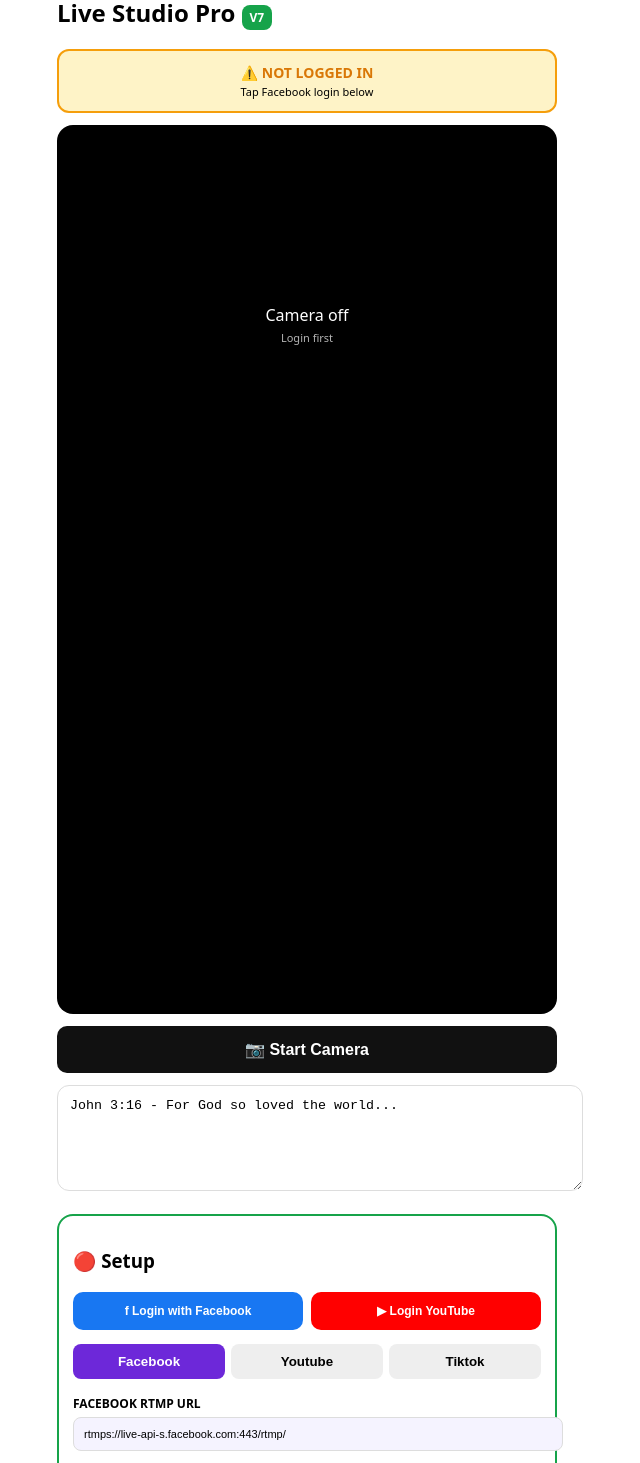
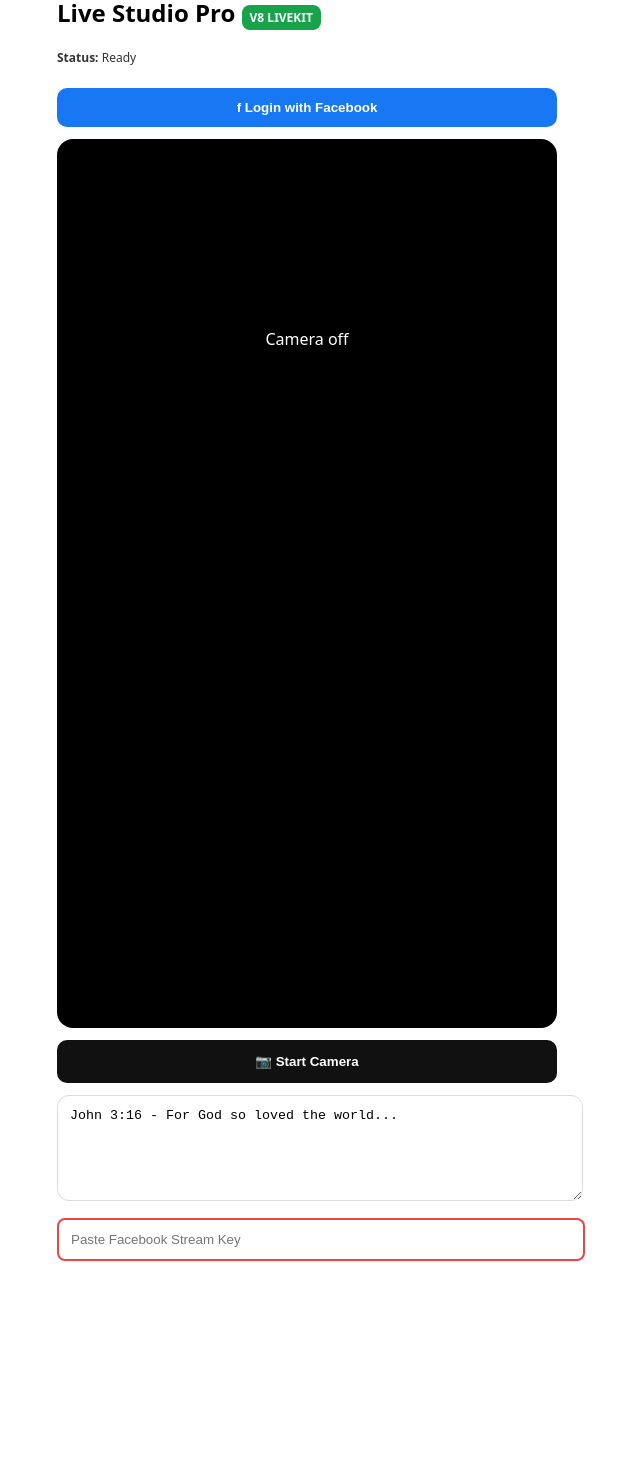
Before and after one commit to lokojagrocerymall/TagLive, a Next.js app: page /live in a window 1280 px wide. Shown: the part 40-1503 px from the top of the page, without its empty margins (333-973 px from the left). After the commit the page ends 1381 px from the top, so only its background shows below. Built offline with nearby package versions, Linux system fonts and the light colour scheme.

Commit message:
Update page.tsx

```diff
--- a/app/live/page.tsx
+++ b/app/live/page.tsx
@@ -1,25 +1,25 @@
-"use client"
+'use client'
 import { useEffect, useRef, useState } from 'react'
-declare global { interface Window { FB: any; google: any } }
+import { Room } from 'livekit-client'
+declare global { interface Window { FB: any } }
+
 export default function Live(){
   const [verse, setVerse] = useState('John 3:16 - For God so loved the world...')
-  const [platform, setPlatform] = useState<'facebook'|'youtube'|'tiktok'>('facebook')
   const [fbKey, setFbKey] = useState('')
-  const [ytKey, setYtKey] = useState('')
-  const [ttKey, setTtKey] = useState('')
   const [isCam, setIsCam] = useState(false)
   const [isLive, setIsLive] = useState(false)
   const [facing, setFacing] = useState<'user'|'environment'>('user')
   const [torch, setTorch] = useState(false)
   const [fbUser, setFbUser] = useState<any>(null)
-  const [ytUser, setYtUser] = useState<any>(null)
+  const [status, setStatus] = useState('Ready')
   const videoRef = useRef<HTMLVideoElement>(null)
   const canvasRef = useRef<HTMLCanvasElement>(null)
   const streamRef = useRef<MediaStream|null>(null)
   const trackRef = useRef<MediaStreamTrack|null>(null)
+  const roomRef = useRef<Room|null>(null)
+  const publishedRef = useRef(false)
 
   useEffect(()=>{
-    const saved = localStorage.getItem('taglive_fbUser'); if(saved){ try{ setFbUser(JSON.parse(saved)) }catch{} }
     const fbAppId = '1337456311621600'
     if(!document.getElementById('fb-sdk')){
       const s = document.createElement('script'); s.id='fb-sdk'; s.src='https://connect.facebook.net/en_US/sdk.js';
@@ -29,99 +29,93 @@
       }
       document.body.appendChild(s)
     }
-    if(!document.getElementById('g-sdk')){ const g=document.createElement('script'); g.id='g-sdk'; g.src='https://accounts.google.com/gsi/client'; document.body.appendChild(g) }
     const f=localStorage.getItem('taglive_fbKey'); if(f) setFbKey(f)
-    const y=localStorage.getItem('taglive_ytKey'); if(y) setYtKey(y)
-    const t=localStorage.getItem('taglive_ttKey'); if(t) setTtKey(t)
   },[])
-  useEffect(()=>{ if(fbKey) localStorage.setItem('taglive_fbKey', fbKey)},[fbKey])
-  useEffect(()=>{ if(ytKey) localStorage.setItem('taglive_ytKey', ytKey)},[ytKey])
-  useEffect(()=>{ if(ttKey) localStorage.setItem('taglive_ttKey', ttKey)},[ttKey])
 
-  const stopCameraHard = ()=>{ try{ if(streamRef.current){ streamRef.current.getTracks().forEach(t=>{try{t.stop()}catch{}}); streamRef.current=null } if(videoRef.current){ try{ videoRef.current.pause(); videoRef.current.srcObject=null }catch{} } trackRef.current=null }catch{}; setIsCam(false); setIsLive(false); setTorch(false) }
+  // DRAW LOOP: Camera + Verse Overlay on canvas
+  useEffect(()=>{
+    let anim:any
+    const draw=()=>{
+      const canvas=canvasRef.current; const video=videoRef.current
+      if(canvas&&video&&isCam&&video.readyState>=2){
+        const ctx=canvas.getContext('2d'); if(ctx){
+          canvas.width=720; canvas.height=1280
+          ctx.filter='brightness(1.3) contrast(1.1)'; ctx.drawImage(video,0,0,canvas.width,canvas.height); ctx.filter='none'
+          const barH=180; ctx.fillStyle='rgba(0,0,0,0.85)'; ctx.fillRect(0,canvas.height-barH,canvas.width,barH)
+          ctx.fillStyle='#fff'; ctx.font='bold 28px sans-serif'; ctx.textAlign='center'
+          const words=verse.match(/.{1,34}(\s|$)/g)||[verse]
+          words.slice(0,3).forEach((line,i)=>{ ctx.fillText(line.trim(), canvas.width/2, canvas.height-barH+50 + i*36) })
+          if(isLive){ ctx.fillStyle='#ef4444'; ctx.beginPath(); ctx.arc(40,40,12,0,Math.PI*2); ctx.fill(); ctx.fillStyle='#fff'; ctx.font='bold 20px sans-serif'; ctx.textAlign='left'; ctx.fillText('LIVE FACEBOOK',65,47) }
+        }
+      }
+      anim=requestAnimationFrame(draw)
+    }
+    draw(); return()=>cancelAnimationFrame(anim)
+  },[isCam, verse, isLive])
+
+  const stopCameraHard=async()=>{ try{ publishedRef.current=false; if(roomRef.current) await roomRef.current.disconnect(); roomRef.current=null; if(streamRef.current){ streamRef.current.getTracks().forEach(t=>t.stop()); streamRef.current=null } if(videoRef.current) videoRef.current.srcObject=null; trackRef.current=null }catch{}; setIsCam(false); setIsLive(false); setTorch(false); setStatus('Stopped') }
+
   const startCamera = async(newFacing=facing)=>{
     try{
-      stopCameraHard(); await new Promise(r=>setTimeout(r, 800))
-      let s:MediaStream|null=null
-      try{ s=await navigator.mediaDevices.getUserMedia({video:{facingMode:newFacing}, audio:true}) }catch{}
-      if(!s) try{ s=await navigator.mediaDevices.getUserMedia({video:true, audio:true}) }catch{}
-      if(!s) try{ s=await navigator.mediaDevices.getUserMedia({video:true, audio:false}) }catch{}
-      if(!s) throw new Error('Camera locked')
+      setStatus('Connecting to LiveKit...')
+      await stopCameraHard(); await new Promise(r=>setTimeout(r,800))
+      const s = await navigator.mediaDevices.getUserMedia({video:{facingMode:newFacing}, audio:true})
       streamRef.current=s; trackRef.current=s.getVideoTracks()[0]
       if(videoRef.current){ videoRef.current.srcObject=s; await videoRef.current.play().catch(()=>{}) }
-      setFacing(newFacing); setIsCam(true)
-    }catch(e:any){ alert(e.message) }
+      setFacing(newFacing)
+
+      // JOIN LIVEKIT ROOM
+      const res = await fetch('/api/token', {method:'POST', body:JSON.stringify({room:'church-service', identity: fbUser?.name||'Pastor'})})
+      const {token, url} = await res.json()
+      const room = new Room(); await room.connect(url, token); roomRef.current=room
+
+      // Publish CANVAS (with verse overlay) + Audio
+      setTimeout(async()=>{
+        const canvas = canvasRef.current; if(!canvas) return
+        const cs = canvas.captureStream(30)
+        const vTrack = cs.getVideoTracks()[0]
+        const aTrack = s.getAudioTracks()[0]
+        if(vTrack) await room.localParticipant.publishTrack(vTrack)
+        if(aTrack) await room.localParticipant.publishTrack(aTrack)
+        publishedRef.current=true
+      },1000)
+
+      setIsCam(true); setStatus('In Studio - Canvas with verse is streaming')
+    }catch(e:any){ alert(e.message); setStatus('Error: '+e.message) }
   }
-  const stopCamera=()=>stopCameraHard()
+
   const toggleCamera=async()=>{ await startCamera(facing==='user'?'environment':'user') }
   const toggleTorch=async()=>{ try{ const t:any=trackRef.current; const c=t?.getCapabilities?.(); if(!c?.torch) return alert('No torch'); await t.applyConstraints({advanced:[{torch:!torch}] as any}); setTorch(!torch)}catch(e:any){ alert(e.message)} }
 
-  const loginFacebook=()=>{
-    if(!window.FB){ alert('Wait...'); return; }
-    if(isCam) stopCameraHard()
-    setTimeout(()=>{ window.FB.login((resp:any)=>{ if(resp.authResponse){ window.FB.api('/me?fields=name,picture', (user:any)=>{ setFbUser(user); localStorage.setItem('taglive_fbUser', JSON.stringify(user)); alert(`✅ Logged in as ${user.name}! Paste Stream Key now!`) }) } }, {scope:'public_profile'}) }, 600)
+  const loginFacebook=()=>{ if(!window.FB) return alert('Wait...'); window.FB.login((resp:any)=>{ if(resp.authResponse){ window.FB.api('/me?fields=name,picture', (u:any)=>{ setFbUser(u); localStorage.setItem('taglive_fbUser', JSON.stringify(u)); alert(`✅ Logged in as ${u.name}`) }) } }, {scope:'public_profile'}) }
+
+  const handleGoLive=async()=>{
+    if(!isCam) return alert('Start Camera first')
+    if(!fbKey) return alert('Paste Facebook Stream Key!')
+    setStatus('Going LIVE to Facebook...')
+    const res = await fetch('/api/start-stream', {method:'POST', body:JSON.stringify({room:'church-service', rtmpUrl:'rtmps://live-api-s.facebook.com:443/rtmp/', streamKey:fbKey})})
+    if(res.ok){ setIsLive(true); setStatus('🔴 LIVE ON FACEBOOK'); localStorage.setItem('taglive_fbKey', fbKey) } else { setStatus('Failed - check Stream Key') }
   }
-  const loginYouTube=()=>{ if(!window.google){ alert('Google loading...'); return; } const client=window.google.accounts.oauth2.initTokenClient({ client_id: process.env.NEXT_PUBLIC_GOOGLE_CLIENT_ID||'YOUR_GOOGLE_ID', scope:'https://www.googleapis.com/auth/youtube https://www.googleapis.com/auth/userinfo.profile', callback: async(tr:any)=>{ const at=tr.access_token; const ch=await fetch('https://www.googleapis.com/youtube/v3/channels?part=snippet&mine=true',{headers:{Authorization:`Bearer ${at}`}}).then(r=>r.json()); const channel=ch.items?.[0]?.snippet; setYtUser({name:channel?.title}); alert(`YouTube ${channel?.title}`) } }); client.requestAccessToken() }
-
-  useEffect(()=>{ let anim:any; const draw=()=>{ const canvas=canvasRef.current; const video=videoRef.current; if(canvas&&video&&isCam&&video.readyState>=2){ const ctx=canvas.getContext('2d'); if(ctx){ canvas.width=720; canvas.height=1280; ctx.filter='brightness(1.3) contrast(1.1)'; ctx.drawImage(video,0,0,canvas.width,canvas.height); ctx.filter='none'; const barH=180; ctx.fillStyle='rgba(0,0,0,0.85)'; ctx.fillRect(0,canvas.height-barH,canvas.width,barH); ctx.fillStyle='#fff'; ctx.font='bold 28px sans-serif'; ctx.textAlign='center'; const words=verse.match(/.{1,34}(\s|$)/g)||[verse]; words.slice(0,3).forEach((line,i)=>{ ctx.fillText(line.trim(), canvas.width/2, canvas.height-barH+50 + i*36) }); if(isLive){ ctx.fillStyle='#ef4444'; ctx.beginPath(); ctx.arc(40,40,12,0,Math.PI*2); ctx.fill(); ctx.fillStyle='#fff'; ctx.font='bold 20px sans-serif'; ctx.textAlign='left'; ctx.fillText(`LIVE ${platform.toUpperCase()}`,65,47) } } } anim=requestAnimationFrame(draw) }; draw(); return()=>cancelAnimationFrame(anim) },[isCam, verse, isLive, platform])
-
-  const getKeys=()=>{ if(platform==='facebook') return {url:'rtmps://live-api-s.facebook.com:443/rtmp/', key:fbKey}; if(platform==='youtube') return {url:'rtmp://a.rtmp.youtube.com/live2', key:ytKey}; return {url:'rtmp://push-va.tiktok.com/live/', key:ttKey} }
-  const {url, key}=getKeys()
-  const handleGoLive=async()=>{ if(!isCam) return alert('Start Camera first'); if(!key) return alert(`Paste ${platform} Stream Key! Go to facebook.com/live/producer to get it`); setIsLive(true); try{ await fetch('/api/live',{method:'POST', headers:{'Content-Type':'application/json'}, body:JSON.stringify({platform, rtmpUrl:url, streamKey:key})}); alert(`🔴 LIVE on ${platform.toUpperCase()}! Check your Facebook!`) }catch(e:any){ setIsLive(false); alert(e.message) } }
 
   return (
     <div style={{padding:16, maxWidth:500, margin:'0 auto', paddingBottom:80}}>
-      <h2 style={{fontWeight:900, fontSize:24}}>Live Studio Pro <span style={{fontSize:12, background:'#16a34a', color:'#fff', padding:'4px 8px', borderRadius:8}}>V7</span></h2>
-
-      {/* BIG LOGIN STATUS BANNER - NEW */}
-      {fbUser? (
-        <div style={{background:'#dcfce7', border:'2px solid #16a34a', padding:12, borderRadius:12, marginTop:12, textAlign:'center'}}>
-          <div style={{fontWeight:900, color:'#16a34a', fontSize:16}}>✅ LOGGED IN AS {fbUser.name}</div>
-          <div style={{fontSize:11, color:'#333', marginTop:4}}>App ID: 1337456311621600 | Ready to go live!</div>
-          <button onClick={()=>{ localStorage.removeItem('taglive_fbUser'); setFbUser(null); }} style={{marginTop:8, fontSize:11, padding:'4px 8px', borderRadius:6, border:'1px solid #ccc', background:'#fff'}}>Logout</button>
-        </div>
-      ) : (
-        <div style={{background:'#fef3c7', border:'2px solid #f59e0b', padding:12, borderRadius:12, marginTop:12, textAlign:'center'}}>
-          <div style={{fontWeight:900, color:'#d97706', fontSize:14}}>⚠️ NOT LOGGED IN</div>
-          <div style={{fontSize:11, marginTop:2}}>Tap Facebook login below</div>
-        </div>
-      )}
-
+      <h2 style={{fontWeight:900, fontSize:24}}>Live Studio Pro <span style={{fontSize:12, background:'#16a34a', color:'#fff', padding:'4px 8px', borderRadius:8}}>V8 LIVEKIT</span></h2>
+      <p style={{fontSize:12, color:'#333'}}><b>Status:</b> {status}</p>
+      {fbUser? <div style={{background:'#dcfce7', padding:10, borderRadius:10, marginTop:10, textAlign:'center', fontWeight:900, color:'#16a34a'}}>✅ LOGGED IN AS {fbUser.name}</div> : <button onClick={loginFacebook} style={{width:'100%', background:'#1877F2', color:'#fff', padding:12, borderRadius:10, fontWeight:900, border:'none', marginTop:10}}>f Login with Facebook</button>}
       <div style={{marginTop:12, background:'#000', borderRadius:16, overflow:'hidden', position:'relative', aspectRatio:'9/16'}}>
-        <video ref={videoRef} muted playsInline autoPlay style={{width:'100%', height:'100%', objectFit:'cover', display: isCam?'block':'none'}} />
-        {!isCam && <div style={{color:'#fff', display:'flex', alignItems:'center', justifyContent:'center', height:400, flexDirection:'column', gap:4}}><span>Camera off</span><span style={{fontSize:11, opacity:0.7}}>{fbUser? `Ready for ${fbUser.name}` : 'Login first'}</span></div>}
-        <canvas ref={canvasRef} style={{position:'absolute', top:0, left:0, width:'100%', height:'100%', objectFit:'cover'}} />
-        {isLive && <div style={{position:'absolute', top:12, left:12, background:'#ef4444', color:'#fff', padding:'6px 12px', borderRadius:20, fontSize:13, fontWeight:900, zIndex:3, animation:'pulse 1s infinite'}}>● LIVE {platform} {isLive?'— TAP STOP TO END':''}</div>}
+        <video ref={videoRef} muted playsInline autoPlay style={{display:'none'}} />
+        {!isCam && <div style={{color:'#fff', display:'flex', alignItems:'center', justifyContent:'center', height:400, flexDirection:'column'}}><span>Camera off</span></div>}
+        <canvas ref={canvasRef} style={{position:'absolute', top:0, left:0, width:'100%', height:'100%', objectFit:'cover', display: isCam?'block':'none'}} />
+        {isLive && <div style={{position:'absolute', top:12, left:12, background:'#ef4444', color:'#fff', padding:'6px 12px', borderRadius:20, fontSize:13, fontWeight:900, zIndex:3}}>● LIVE FACEBOOK</div>}
         {isCam && <div style={{position:'absolute', top:12, right:12, display:'flex', gap:8, zIndex:4}}><button onClick={toggleCamera} style={{background:'rgba(0,0,0,0.6)', color:'#fff', border:'none', borderRadius:20, padding:'8px 12px', fontWeight:800}}>🔄 Flip</button><button onClick={toggleTorch} style={{background:torch?'#fbbf24':'rgba(0,0,0,0.6)', color:torch?'#000':'#fff', border:'none', borderRadius:20, padding:'8px 12px', fontWeight:800}}>{torch?'🔦 On':'🔦'}</button></div>}
       </div>
-
       <div style={{display:'flex', gap:8, marginTop:12}}>
-        {!isCam? <button onClick={()=>startCamera()} style={{flex:1, background:'#111', color:'#fff', padding:14, borderRadius:10, fontWeight:800, border:'none', fontSize:16}}>📷 Start Camera</button>
-        : <><button onClick={toggleCamera} style={{flex:1, background:'#6d28d9', color:'#fff', padding:12, borderRadius:10, fontWeight:800, border:'none'}}>🔄 Switch</button><button onClick={stopCamera} style={{flex:1, background:'#444', color:'#fff', padding:12, borderRadius:10, fontWeight:800, border:'none'}}>Stop Cam</button></>}
+        {!isCam? <button onClick={()=>startCamera()} style={{flex:1, background:'#111', color:'#fff', padding:14, borderRadius:10, fontWeight:800, border:'none'}}>📷 Start Camera</button> : <button onClick={stopCameraHard} style={{flex:1, background:'#444', color:'#fff', padding:12, borderRadius:10, fontWeight:800, border:'none'}}>Stop Cam</button>}
       </div>
-
-      {/* LIVE CONTROL BUTTONS - ALWAYS VISIBLE */}
-      {isCam && (
-        <div style={{display:'flex', gap:8, marginTop:8}}>
-          {!isLive? <button onClick={handleGoLive} style={{flex:1, background:'#16a34a', color:'#fff', padding:14, borderRadius:10, fontWeight:900, border:'none', fontSize:16}}>🔴 START LIVE NOW</button>
-          : <button onClick={()=>setIsLive(false)} style={{flex:1, background:'#ef4444', color:'#fff', padding:14, borderRadius:10, fontWeight:900, border:'none', fontSize:16, animation:'pulse 1s infinite'}}>■ STOP / END LIVE</button>}
-        </div>
-      )}
-
-      <textarea value={verse} onChange={e=>setVerse(e.target.value)} style={{width:'100%', height:80, marginTop:12, padding:12, borderRadius:12, border:'1px solid #ddd'}} />
-      <div style={{marginTop:18, border:'2px solid #16a34a', borderRadius:16, padding:14}}>
-        <h3 style={{fontWeight:800}}>🔴 Setup</h3>
-        <div style={{display:'flex', gap:8, marginTop:10}}>
-          <button onClick={loginFacebook} style={{flex:1, background: fbUser?'#16a34a':'#1877F2', color:'#fff', padding:12, borderRadius:10, fontWeight:900, border:'none', fontSize:12}}>{fbUser? `✓ ${fbUser.name.slice(0,12)}` : 'f Login with Facebook'}</button>
-          <button onClick={loginYouTube} style={{flex:1, background: ytUser?'#16a34a':'#FF0000', color:'#fff', padding:12, borderRadius:10, fontWeight:900, border:'none', fontSize:12}}>{ytUser? `✓ ${ytUser.name.slice(0,12)}` : '▶ Login YouTube'}</button>
-        </div>
-        <div style={{display:'flex', gap:6, marginTop:14}}>{(['facebook','youtube','tiktok'] as const).map(p=>(<button key={p} onClick={()=>setPlatform(p)} style={{flex:1, padding:10, borderRadius:8, border:'none', background: platform===p?'#6d28d9':'#eee', color:platform===p?'#fff':'#000', fontWeight:800, textTransform:'capitalize'}}>{p}</button>))}</div>
-        <div style={{marginTop:12}}><label style={{fontSize:12, fontWeight:700}}>{platform.toUpperCase()} RTMP URL</label><input value={url} readOnly style={{width:'100%', padding:10, borderRadius:8, border:'1px solid #ddd', marginTop:4, fontSize:11, background:'#f5f3ff'}} /><label style={{fontSize:12, fontWeight:700, marginTop:10, display:'block'}}>Stream Key - REQUIRED FOR GO LIVE</label>{platform==='facebook' && <input value={fbKey} onChange={e=>setFbKey(e.target.value)} placeholder="Paste FB key from facebook.com/live/producer" style={{width:'100%', padding:12, borderRadius:8, border: fbKey?'2px solid #16a34a':'2px solid #ef4444', marginTop:4, background:fbUser?'#dcfce7':''}} />} {platform==='youtube' && <input value={ytKey} onChange={e=>setYtKey(e.target.value)} placeholder="YouTube key" style={{width:'100%', padding:10, borderRadius:8, border:'1px solid #ddd', marginTop:4}} />} {platform==='tiktok' && <input value={ttKey} onChange={e=>setTtKey(e.target.value)} placeholder="TikTok manual" style={{width:'100%', padding:10, borderRadius:8, border:'1px solid #ddd', marginTop:4}} />}</div>
-        {!isCam && <p style={{fontSize:11, color:'#ef4444', marginTop:8, fontWeight:700}}>⚠️ Start Camera first, then GO LIVE button will appear above!</p>}
-        {isCam &&!key && <p style={{fontSize:11, color:'#ef4444', marginTop:8, fontWeight:700}}>⚠️ Paste Stream Key! Get it at facebook.com/live/producer on computer</p>}
-        <button onClick={handleGoLive} style={{width:'100%', marginTop:12, background: isLive?'#ef4444':'#6d28d9', color:'#fff', padding:14, borderRadius:10, fontWeight:900, border:'none'}}>{isLive? '■ STOP LIVE' : `🔴 GO LIVE to ${platform.toUpperCase()}`}</button>
-        {isLive && <button onClick={()=>setIsLive(false)} style={{width:'100%', marginTop:8, background:'#000', color:'#fff', padding:12, borderRadius:10, fontWeight:800, border:'none'}}>END LIVE STREAM</button>}
-      </div>
+      <textarea value={verse} onChange={e=>setVerse(e.target.value)} style={{width:'100%', height:80, marginTop:12, padding:12, borderRadius:12, border:'1px solid #ddd'}} placeholder="Bible verse overlay" />
+      <input value={fbKey} onChange={e=>setFbKey(e.target.value)} placeholder="Paste Facebook Stream Key" style={{width:'100%', padding:12, borderRadius:8, border: fbKey?'2px solid #16a34a':'2px solid #ef4444', marginTop:12}} />
+      {isCam && <button onClick={handleGoLive} style={{width:'100%', marginTop:12, background:isLive?'#ef4444':'#16a34a', color:'#fff', padding:14, borderRadius:10, fontWeight:900, border:'none'}}>{isLive? '■ STOP LIVE' : '🔴 GO LIVE TO FACEBOOK'}</button>}
+      {isLive && <button onClick={()=>setIsLive(false)} style={{width:'100%', marginTop:8, background:'#000', color:'#fff', padding:12, borderRadius:10, fontWeight:800, border:'none'}}>END LIVE</button>}
     </div>
   )
 }
```
